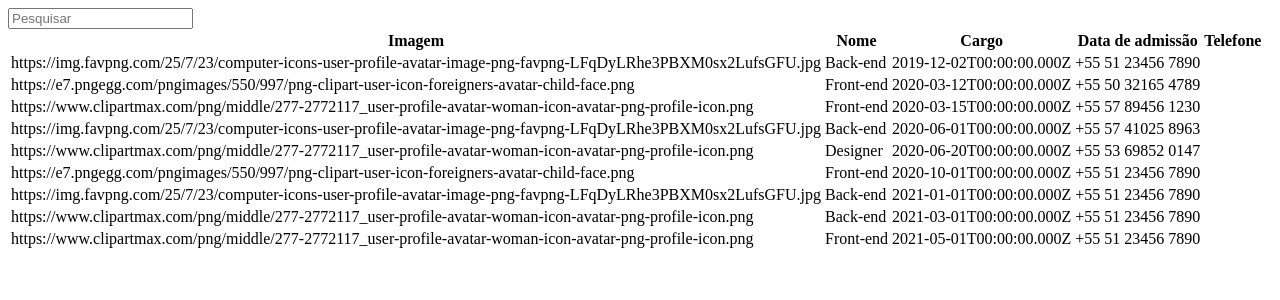
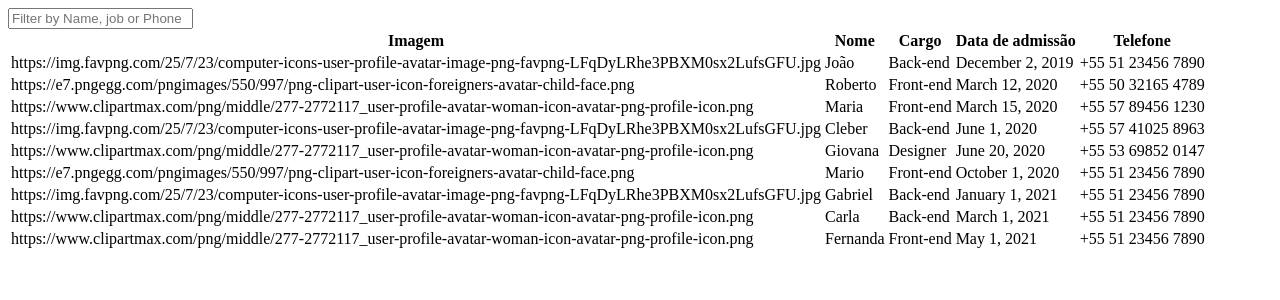
Before and after one commit to CleidsonGoes/desafio-front-end, a React (Vite) app: page / in a window 1280 px wide. Shown: the top 300 px of the page. Built offline with nearby package versions, Linux system fonts and the light colour scheme; data requests are answered from the project's data file.

Commit message:
formatação das datas feita

```diff
--- a/package.json
+++ b/package.json
@@ -12,6 +12,7 @@
   "dependencies": {
     "@types/react-router-dom": "^5.3.3",
     "json-server": "^1.0.0-beta.1",
+    "moment": "^2.30.1",
     "react": "^18.2.0",
     "react-dom": "^18.2.0",
     "react-phone-number-input": "^3.4.4",
--- a/src/components/Table.tsx
+++ b/src/components/Table.tsx
@@ -1,7 +1,6 @@
 import React, { useEffect, useState } from 'react';
 import { formatPhoneNumber } from '../utils/phoneUtils';
-
-
+import formatDate from '../utils/dateUtils';
 
 interface Data {
     id: number;
@@ -14,6 +13,7 @@ interface Data {
 
   const Table: React.FC = () => {
     const [data, setData] = useState<Data[]>([]);
+    const [filter, setFilter] = useState('');
 
     useEffect(() => {
       fetch('http://localhost:3000/employees').then((response) => response.json())
@@ -21,9 +21,21 @@ interface Data {
         .catch((error) => console.error('Erro ao buscar dados:', error));
     }, []);
 
+    const handleFilterChange = (event: React.ChangeEvent<HTMLInputElement>) => {
+      setFilter(event.target.value.toLowerCase());
+    };
+
+    // Função para filtrar os dados
+    const filteredData = data.filter((item) =>
+      item.name.toLowerCase().includes(filter) ||
+      item.job.toLowerCase().includes(filter) ||
+      item.phone.includes(filter)
+    );
+
     return (
       <>
-        <input type="search" name="" id="" placeholder='Pesquisar'/>
+        <input type="text" placeholder="Filter by Name, job or Phone"
+        value={filter} onChange={handleFilterChange}/>
         <table>
           <thead>
             <tr>
@@ -35,11 +47,12 @@ interface Data {
             </tr>
           </thead>
           <tbody>
-            {data.map((item) => (
+            { data.map((item) => (
               <tr key={item.id}>
                 <td>{item.image}</td>
+                <td>{item.name}</td>
                 <td>{item.job}</td>
-                <td>{item.admission_date}</td>
+                <td>{formatDate(item.admission_date)}</td>
                 <td>{formatPhoneNumber(item.phone)}</td>
               </tr>
             ))}
--- /dev/null
+++ b/src/utils/dateUtils.ts
@@ -0,0 +1,7 @@
+import moment from 'moment';
+
+const formatDate = (isoDateString: string): string => {
+  return moment(isoDateString).format('MMMM D, YYYY'); // Ex: 'March 1, 2021'
+};
+
+export default formatDate;
```
Also changed, not shown: .eslintrc.json.
